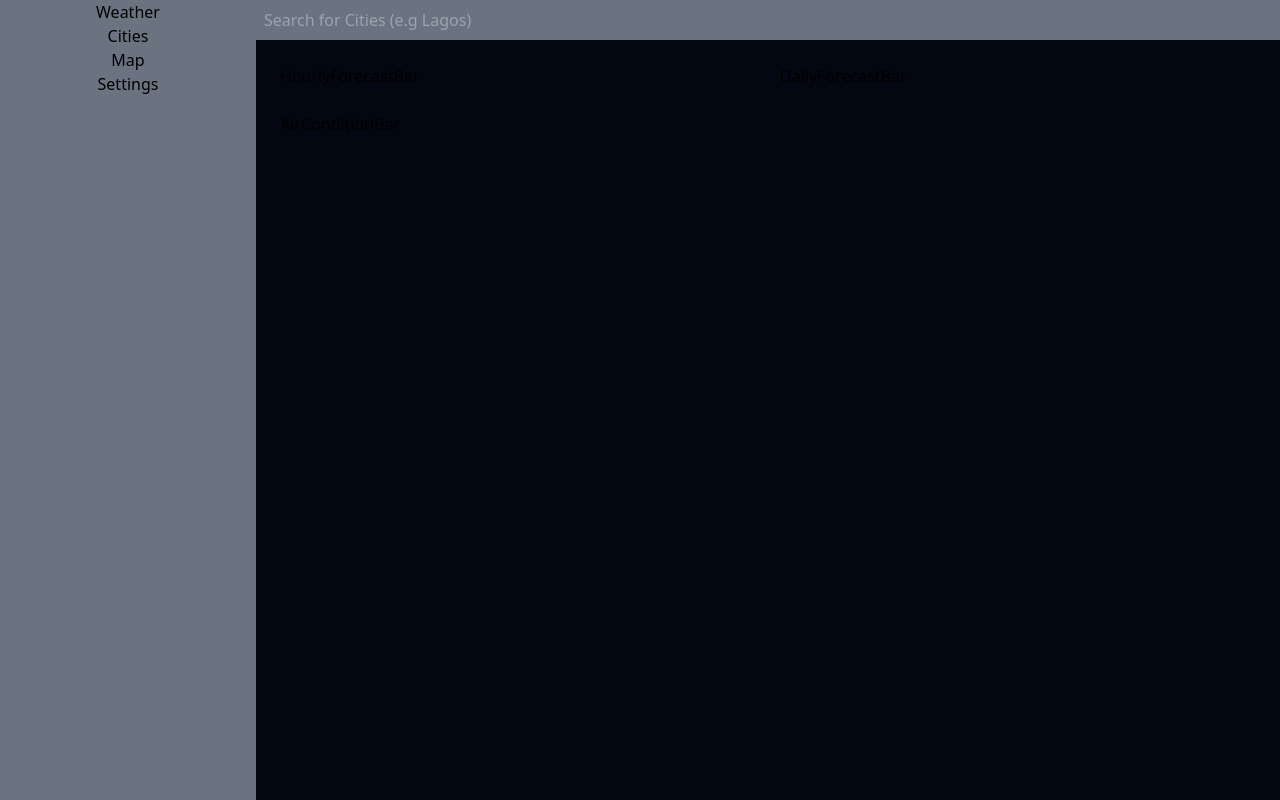
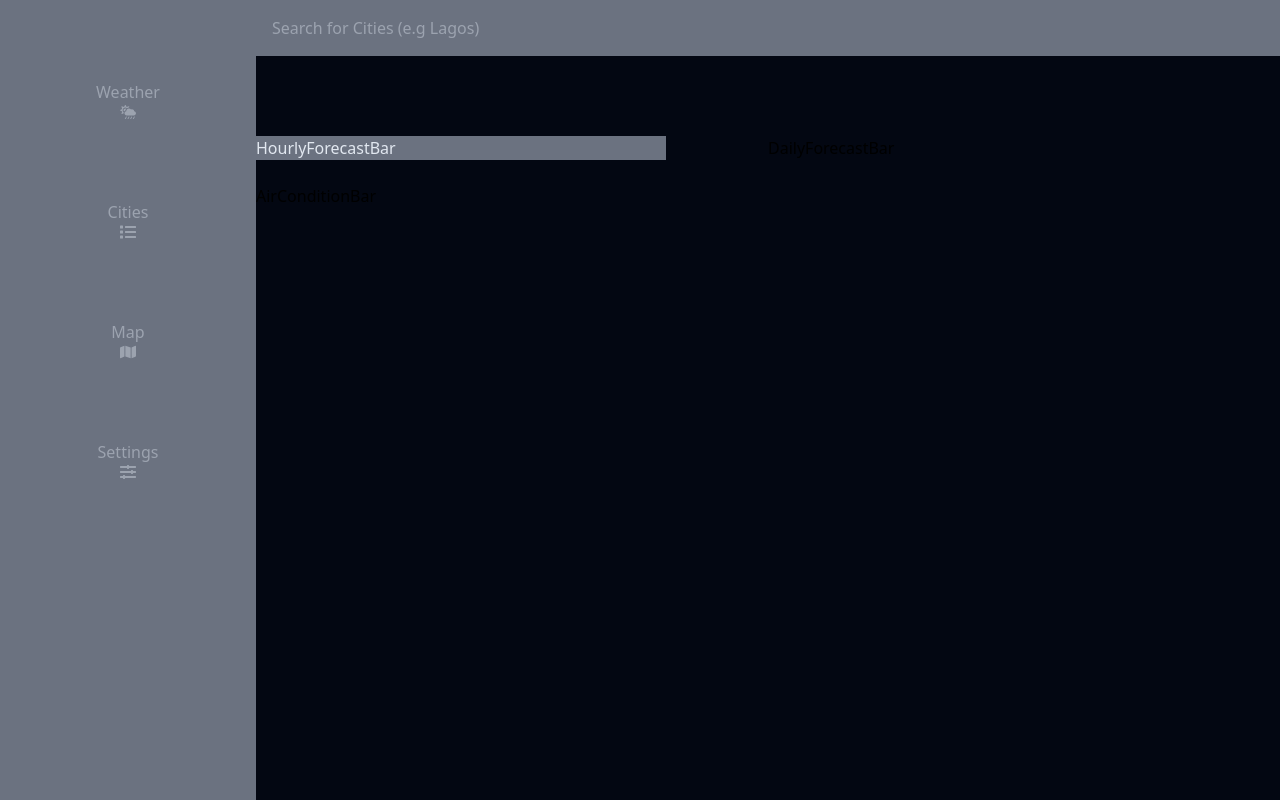
Before and after one commit to Praisel-create/weather-dashboard, a React (Vite) app in the folder stormie-weather/: page / in a window 1280 px wide. Built offline with nearby package versions, Linux system fonts and the light colour scheme.

Commit message:
Adding the emojis to the side bar and doing a bit of work on the font colours. Time to start the placement for the Hourly forecast bar

```diff
--- a/stormie-weather/package.json
+++ b/stormie-weather/package.json
@@ -11,7 +11,8 @@
   },
   "dependencies": {
     "react": "^19.1.1",
-    "react-dom": "^19.1.1"
+    "react-dom": "^19.1.1",
+    "react-icons": "^5.5.0"
   },
   "devDependencies": {
     "@eslint/js": "^9.32.0",
--- a/stormie-weather/src/components/HourlyForecastBar.jsx
+++ b/stormie-weather/src/components/HourlyForecastBar.jsx
@@ -3,7 +3,9 @@ import React from 'react'
 const HourlyForecastBar = () => {
   return (
     <div>
-        <h1>HourlyForecastBar</h1>
+        <h1 className="bg-gray-500 w-4/5 text-slate-200">
+          HourlyForecastBar
+        </h1>
     </div>
   )
 }
--- a/stormie-weather/src/components/SearchBar.jsx
+++ b/stormie-weather/src/components/SearchBar.jsx
@@ -19,7 +19,7 @@ const SearchBar = ({onSubmit}) => {
             id='city'
             onChange={(e) => setCity(e.target.value)}
             placeholder='Search for Cities (e.g Lagos)'
-            className='bg-gray-500'
+            className='p-4 w-full bg-gray-500 bg-gray-500'
             />
     </form>
   )
--- a/stormie-weather/src/components/SideBar.jsx
+++ b/stormie-weather/src/components/SideBar.jsx
@@ -1,13 +1,41 @@
 import React from 'react'
+import {
+        FaCloudSunRain,
+        FaList,
+        FaMap,
+        FaSlidersH
+      } from "react-icons/fa";
+
 
 const SideBar = () => {
 
   return (
-    <div className="flex flex-col bg-gray-500">
-        <button>Weather</button>
-        <button>Cities</button>
-        <button>Map</button>
-        <button>Settings</button>
+    <div className="flex flex-col items-center justify-center pt-20 pl-15 text-gray-400">
+      <div>
+        <button className="flex flex-col items-center justify-center">
+          Weather
+          <FaCloudSunRain />
+        </button>
+      </div>
+      <div className="pt-20">
+        <button className="flex flex-col items-center justify-center">
+          Cities
+          <FaList />
+        </button>
+      </div>
+      <div className="pt-20">
+        <button className="flex flex-col items-center justify-center">
+          Map
+          <FaMap/>
+        </button>
+      </div>
+      <div className="pt-20">
+        <button className="flex flex-col items-center justify-center">
+          Settings
+          <FaSlidersH/>
+        </button>
+      </div>
+
     </div>
   )
 }
--- a/stormie-weather/src/pages/WeatherDashboard.jsx
+++ b/stormie-weather/src/pages/WeatherDashboard.jsx
@@ -7,7 +7,7 @@ import AirConditionBar from '../components/AirConditionBar';
 
 const WeatherDashboard = () => {
   return (
-    <div className='relative min-h-screen bg-gray-950'>
+    <div className='fixed w-full min-h-screen bg-gray-950'>
       <div className="flex">
         {/* Fixed sidebar - now wider (w-64) */}
         <aside className="fixed h-full w-64 bg-gray-500 z-10">
@@ -16,11 +16,11 @@ const WeatherDashboard = () => {
 
         {/* Main content area - offset by sidebar width (ml-64) */}
         <main className="flex-1 ml-64 min-h-screen">
-          <div className='p-2 bg-gray-500'>
+          <div>
             <SearchBar/>
           </div>
 
-          <div className='flex flex-col lg:flex-row p-6 gap-6'>
+          <div className='flex flex-col lg:flex-row pt-20'>
             <div className='flex-1 flex flex-col gap-6'>
               <HourlyForecastBar/>
               <AirConditionBar/>
```
Also changed, not shown: 1 other file (tests, documents, lock files or other folders).
